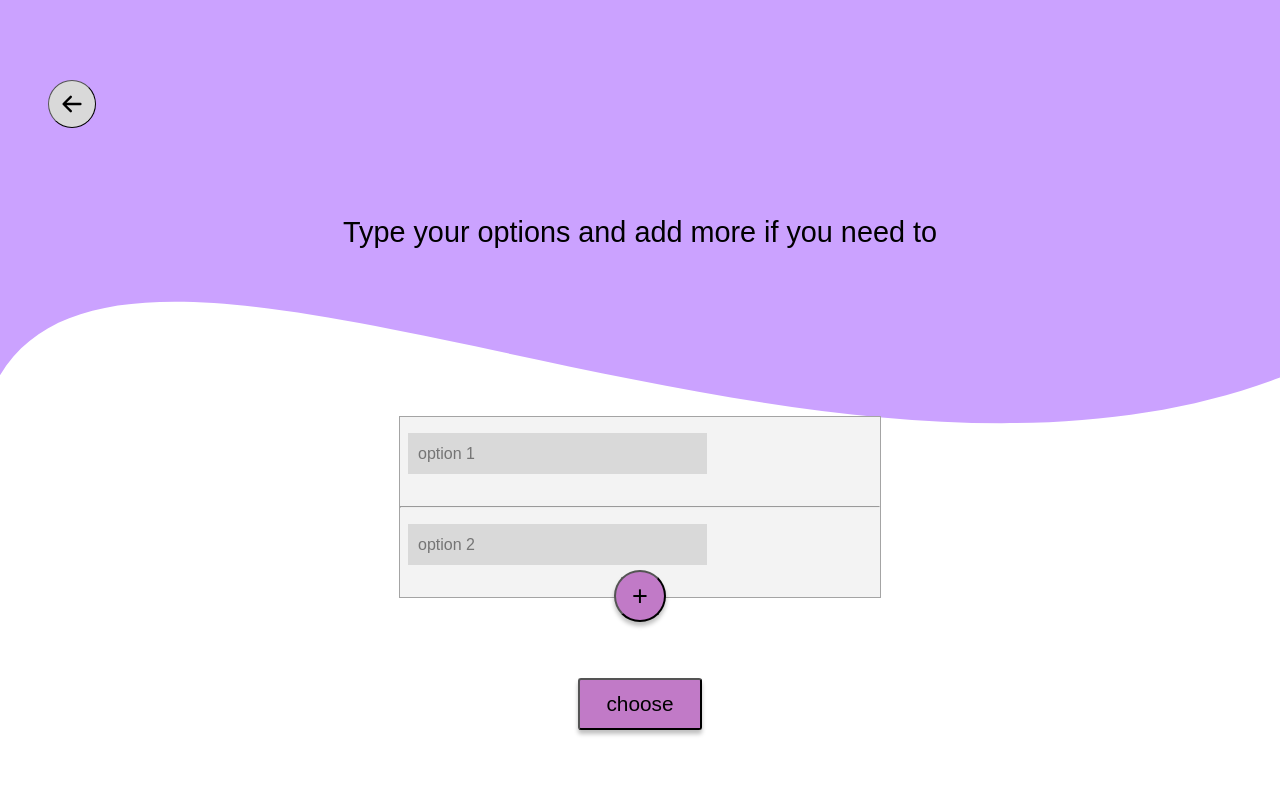
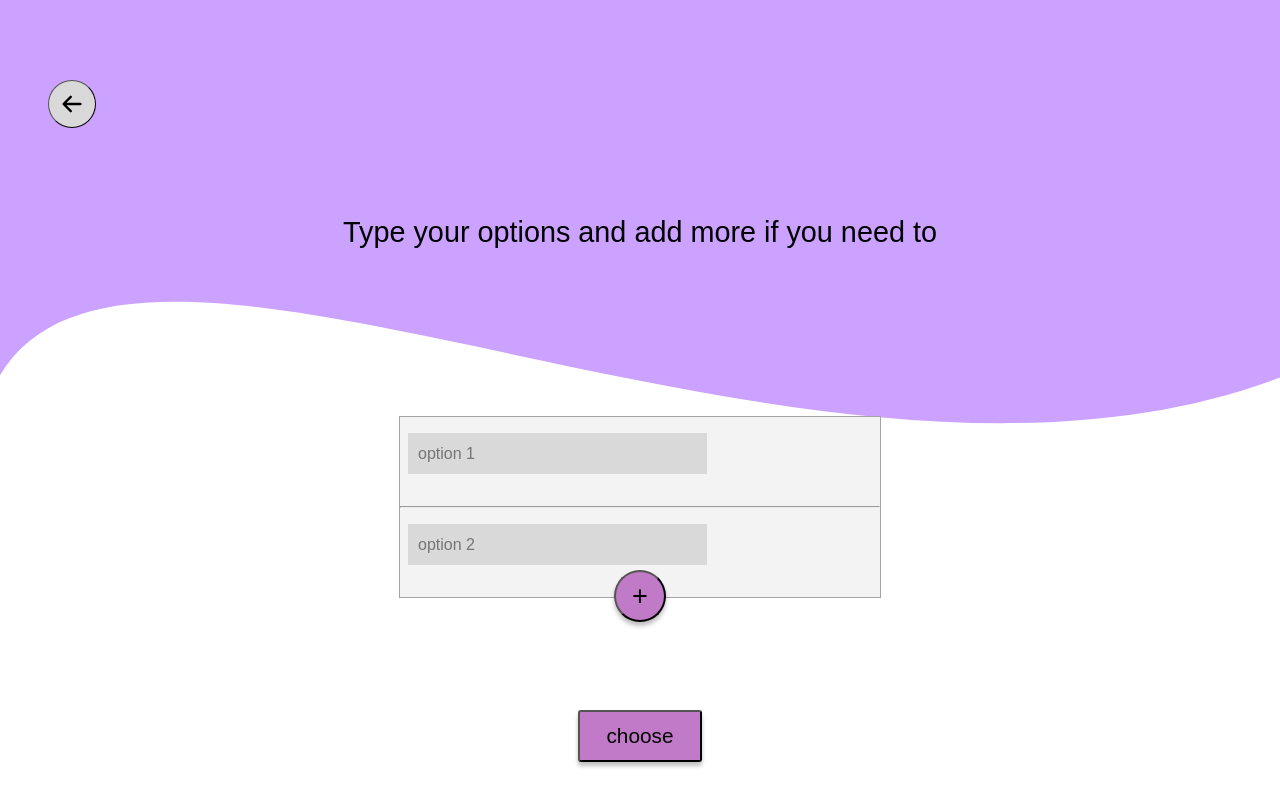
Before and after one commit to cjack0416/choose-for-me, a React (Create React App) app: page / in a window 1280 px wide. Shown: the top 806 px of the page. Built offline with nearby package versions, Linux system fonts and the light colour scheme.

Commit message:
Adding loading when choosing option

```diff
--- /dev/null
+++ b/src/components/Loading.jsx
@@ -0,0 +1,16 @@
+import { useEffect } from "react"
+import { ReactComponent as Loader } from "../assets/Rolling-1s-200px.svg"
+
+export default function Loading({ setIsLoading, loadingTime }) {
+
+    useEffect(() => {
+        const timeout = setTimeout(() => {
+            setIsLoading(false)
+            clearTimeout(timeout)
+        }, loadingTime)
+    }, [setIsLoading, loadingTime])
+
+    return(
+        <Loader />
+    )
+}
--- a/src/pages/pick-options/PickOptionsView.jsx
+++ b/src/pages/pick-options/PickOptionsView.jsx
@@ -4,15 +4,26 @@ import CircleButton from "./components/CircleButton"
 import Button from "../../components/Button"
 import { HiArrowLeft } from 'react-icons/hi'
 import "./index.css"
+import Loading from "../../components/Loading"
 
 export default function PickOptionsView() {
     const [indexChoice, setIndexChoice] = useState(-1)
-    const [btnText, setBtnText] = useState("choose")
-    const [optionCount, setOptionCount] = useState(2)
+    const [isLoading, setIsLoading] = useState(false)
 
     const ref = useRef(null)
+    const btnText = useRef("choose")
+    const optionCount = useRef(2)
+    const didMount = useRef(false)
+    const chooseBtn = useRef(null)
 
-    const btnWidth = "6em", btnHeight = "2.5em"
+    const btnWidth = "6em", btnHeight = "2.5em", loadingTime = 3000
+
+    useEffect(() => {
+        if (!isLoading && didMount.current) {
+            setIndexChoice(Math.floor(Math.random() * optionCount.current))
+            btnText.current = "retry"
+        }
+    }, [isLoading])
 
     useEffect(() => {
         if (ref.current !== null) {
@@ -24,15 +35,14 @@ export default function PickOptionsView() {
     }, [indexChoice])
 
     function updateOptionCount( newOptionCount ) {
-        setOptionCount(newOptionCount)
+        optionCount.current = newOptionCount
+        btnText.current = "choose"
         setIndexChoice(-1)
-        setBtnText("choose")
     }
 
     function onChoose() {
-        console.log(optionCount)
-        setIndexChoice(Math.floor(Math.random() * optionCount))
-        setBtnText("retry")
+        setIsLoading(true)
+        didMount.current = true
     }
 
     return(
@@ -40,14 +50,19 @@ export default function PickOptionsView() {
             <div className="top-container">
                 <CircleButton classname='back-btn' symbol={<HiArrowLeft/>}/>
             </div>
-            <div className="pick-option-main-container">
+            <div className="pick-option-container">
                 <h2 style={{ textAlign: "center" }}>Type your options and add more if you need to</h2>
             </div>
-            <div className="pick-option-main-container">
+            <div className="pick-option-container">
                 <PickOptionsContainer elRef={ref} updateOptionCount = {updateOptionCount} indexChoice = {indexChoice}/>
             </div>
-            <div className="pick-option-main-container">
-                <Button classname={'btn choose-btn'} text={btnText} width={btnWidth} height={btnHeight} onClick={onChoose}/>
+                {isLoading &&
+                <div className="pick-option-container" style={{margin: "0", position: "relative", height: "0"}}>
+                    <Loading setIsLoading={setIsLoading} loadingTime={loadingTime}/>
+                </div>
+                }
+            <div className="pick-option-container">
+                <Button classname={'btn choose-btn'} ref={chooseBtn} text={btnText.current} width={btnWidth} height={btnHeight} onClick={onChoose}/>
             </div>
         </>
     );
--- a/src/pages/pick-options/index.css
+++ b/src/pages/pick-options/index.css
@@ -6,13 +6,13 @@ h2 {
     margin: 5rem 0 0 3rem;
 }
 
-.pick-option-main-container {
+.pick-option-container {
     display: flex;
     justify-content: center;
     margin: 0 5rem 0 5rem;
 }
 
 .choose-btn {
-    margin-top: 5rem;
-    margin-bottom: 5rem;
+    margin-top: 7rem;
+    margin-bottom: 4rem;
 }
```
Also changed, not shown: src/assets/Rolling-1s-200px.svg (added).
